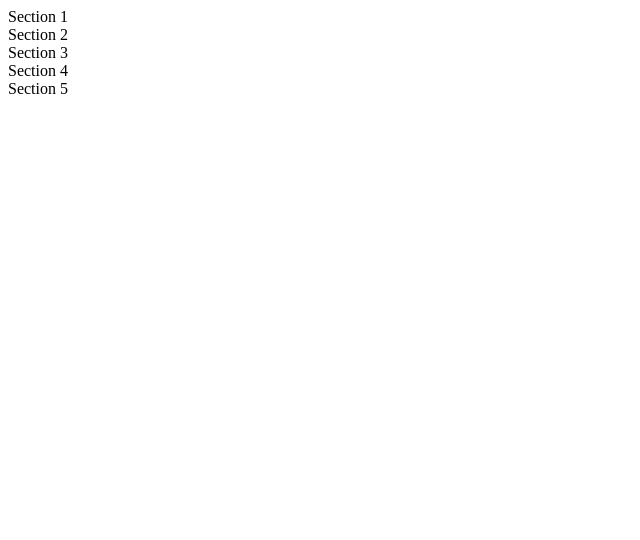
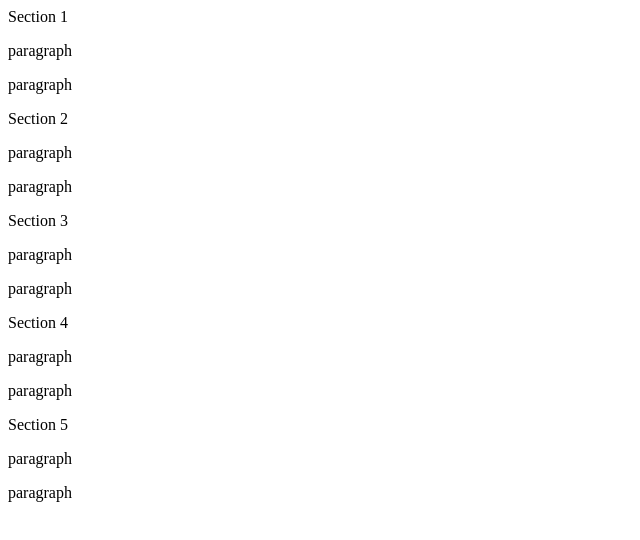
Before and after one commit to larrytooley/fcc-build-a-technical-documentation-page, a plain HTML site: page index.html in a window 1280 px wide. Shown: the whole page, without its empty margins (0-640 px from the left). Drawn offline with Linux system fonts and the light colour scheme.

Commit message:
added paragraph tags

```diff
--- a/index.html
+++ b/index.html
@@ -10,18 +10,28 @@
     <main id="main-doc">
         <section class="main-section" id="section_1">
             <header>Section 1</header>
+            <p>paragraph</p>
+            <p>paragraph</p>
         </section>
         <section class="main-section" id="section_2">
             <header>Section 2</header>
+            <p>paragraph</p>
+            <p>paragraph</p>
         </section>
         <section class="main-section" id="section_3">
             <header>Section 3</header>
+            <p>paragraph</p>
+            <p>paragraph</p>
         </section>
         <section class="main-section" id="section_4">
             <header>Section 4</header>
+            <p>paragraph</p>
+            <p>paragraph</p>
         </section>
         <section class="main-section" id="section_5">
             <header>Section 5</header>
+            <p>paragraph</p>
+            <p>paragraph</p>
         </section>
     </main>
    <script src="https://cdn.freecodecamp.org/testable-projects-fcc/v1/bundle.js"></script>
```
